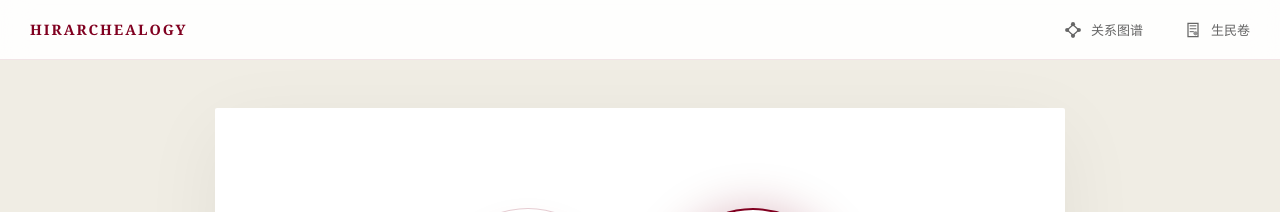
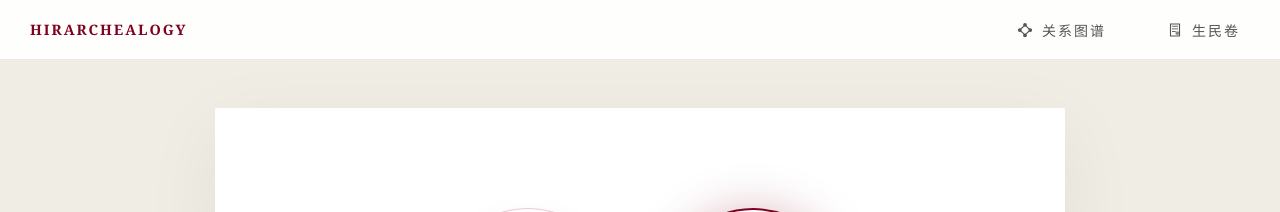
Before and after one commit to relHIGH/hirarchealogy, a Jekyll site: the page built from index.md, in a window 1280 px wide. Shown: the top 212 px of the page. Built offline with Jekyll 4.4.1, drawn with Linux system fonts in a browser that asks for light colours.

Commit message:
优化顶栏导航链接样式：宋体、更大字号、悬停高亮

```diff
--- a/_layouts/default.html
+++ b/_layouts/default.html
@@ -22,12 +22,19 @@
       align-items: center;
       gap: 8px;
       text-decoration: none;
-      color: #666;
-      font-size: 13px;
+      color: #555;
+      font-size: 14px;
+      font-family: "Songti SC", serif;
+      letter-spacing: 2px;
       transition: all 0.3s ease;
+      padding: 6px 10px;
+      border-radius: 4px;
     }
-    .header-nav-link:hover { color: var(--accent); }
-    .header-nav-link svg { width: 20px; height: 20px; fill: currentColor; flex-shrink: 0; }
+    .header-nav-link:hover {
+      color: var(--accent);
+      background: rgba(128,0,32,0.05);
+    }
+    .header-nav-link svg { width: 18px; height: 18px; fill: currentColor; flex-shrink: 0; }
     .main-wrapper { display: flex; height: calc(100vh - 60px); position: relative; overflow: hidden; }
     #sidebar-container {
       position: absolute; top: 0; left: 0; height: 100%; z-index: 1500; width: var(--sidebar-width);
```
